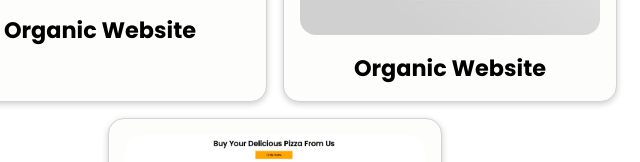
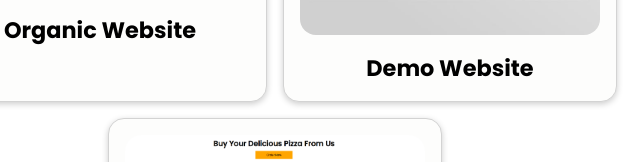
Before and after one commit to Mccodenetworks/samuel, a plain HTML site: page index.html in a window 1280 px wide. Shown: the part 1918-2080 px from the top of the page, 365-1005 px from the left. Drawn offline with nearby package versions, Linux system fonts and the light colour scheme.

Commit message:
Update index.html

```diff
--- a/index.html
+++ b/index.html
@@ -133,7 +133,7 @@
 
         <div class="project-card">
             <img src="resources/project3.jpg" alt="picture" width="300px">
-            <h3 class="project-name-text">Organic Website</h3>
+            <h3 class="project-name-text">Demo Website</h3>
         </div>
 
         <div class="project-card">
```
